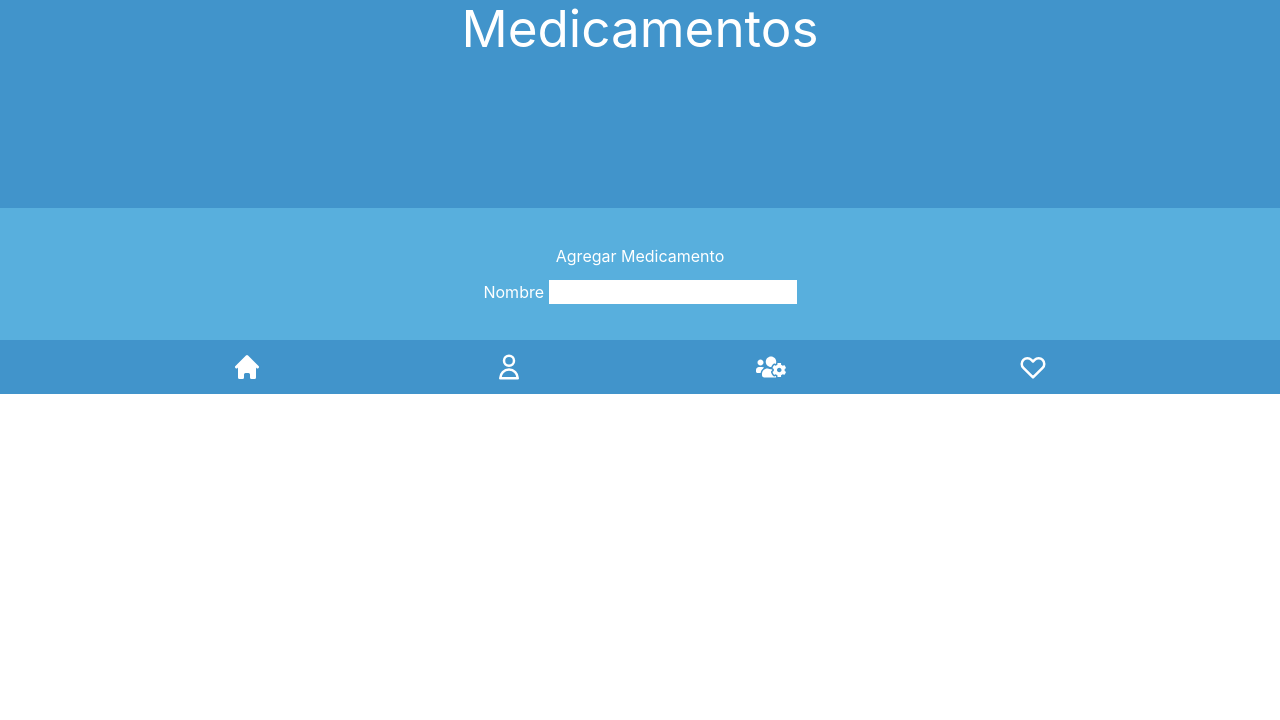
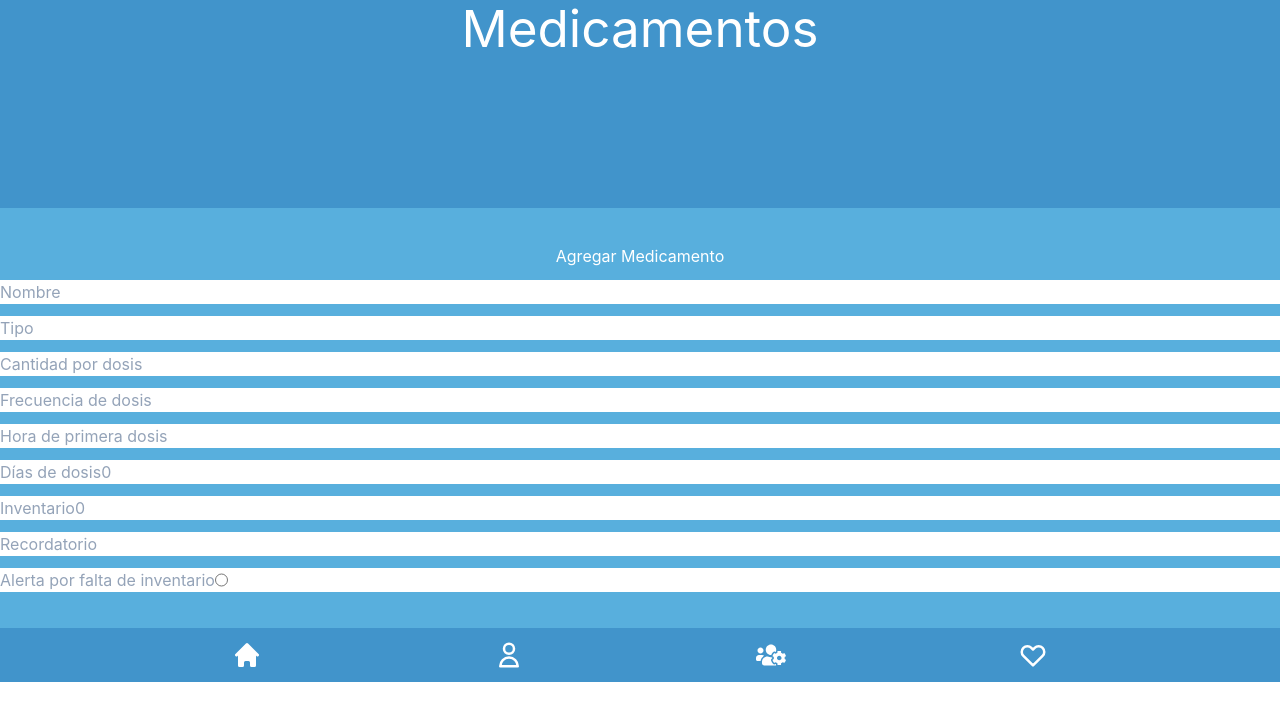
Before and after one commit to ArrascaetaFedericoIgnacio/SANVA-Proyect, a React (Vite) app in the folder client/: page /DrugsForm in a window 1280 px wide. Shown: the top 720 px of the page. Built offline with nearby package versions, Linux system fonts and the light colour scheme.

Commit message:
Add missing fields

```diff
--- a/client/src/components/DrugsForm.jsx
+++ b/client/src/components/DrugsForm.jsx
@@ -1,10 +1,12 @@
-import React from 'react'
+import React, { useState } from 'react'
 import { Footer } from './footer.jsx'
 import { Formik, Form, Field } from 'formik'
 import { useNavigate } from 'react-router'
 
 const DrugsForm = () => {
   const navigate = useNavigate()
+
+  const [reminderActive, setReminderActive] = useState(false)
 
   const PostInfo = async (values) => {
     try {
@@ -72,7 +74,7 @@ const DrugsForm = () => {
         validate={validateFields}>
         {({ isSubmitting }) => (
           <Form>
-            <div className='flex flex-col py-9 gap-3 px-14 bg-[#58afdd] text-white'>
+            <div className='flex flex-col py-9 gap-3 bg-[#58afdd] text-white'>
               <div className='flex justify-center items-center gap-2'>
                 <p>Agregar Medicamento</p>
               </div>
@@ -80,7 +82,7 @@ const DrugsForm = () => {
                       name='name'
                     >
                       {({ field, form: { touched, errors }, meta }) => (
-                        <div>
+                        <div className="w-screen flex bg-white text-slate-400">
                           <label>Nombre </label>
                           <input type="text" className="bg-white" {...field}></input>
                           {meta.touched && meta.error && (
@@ -88,11 +90,134 @@ const DrugsForm = () => {
                               {meta.error}
                             </div>
                           )}
-                        </div>
+                          </div>
+                      )}
+                    </Field>
+                    <Field
+                      name='type'
+                    >
+                      {({ field, form: { touched, errors }, meta }) => (
+                        <div className="w-screen flex bg-white text-slate-400">
+                          <label>Tipo </label>
+                          <input type="text" className="bg-white" {...field}></input>
+                          {meta.touched && meta.error && (
+                            <div className='pt-2 text-red-600 font-semibold'>
+                              {meta.error}
+                            </div>
+                          )}
+                          </div>
+                      )}
+                    </Field>
+                    <Field
+                      name='doseAmount'
+                    >
+                      {({ field, form: { touched, errors }, meta }) => (
+                        <div className="w-screen flex bg-white text-slate-400">
+                          <label>Cantidad por dosis </label>
+                          <input type="number" className="bg-white" {...field}></input>
+                          {meta.touched && meta.error && (
+                            <div className='pt-2 text-red-600 font-semibold'>
+                              {meta.error}
+                            </div>
+                          )}
+                          </div>
+                      )}
+                    </Field>
+                    <Field
+                      name='doseFrequency'
+                    >
+                      {({ field, form: { touched, errors }, meta }) => (
+                        <div className="w-screen flex bg-white text-slate-400">
+                          <label>Frecuencia de dosis </label>
+                          <input type="text" className="bg-white" {...field}></input>
+                          {meta.touched && meta.error && (
+                            <div className='pt-2 text-red-600 font-semibold'>
+                              {meta.error}
+                            </div>
+                          )}
+                          </div>
+                      )}
+                    </Field>
+                    <Field
+                      name='firstDoseHour'
+                    >
+                      {({ field, form: { touched, errors }, meta }) => (
+                        <div className="w-screen flex bg-white text-slate-400">
+                          <label>Hora de primera dosis </label>
+                          <input type="text" className="bg-white" {...field}></input>
+                          {meta.touched && meta.error && (
+                            <div className='pt-2 text-red-600 font-semibold'>
+                              {meta.error}
+                            </div>
+                          )}
+                          </div>
+                      )}
+                    </Field>
+                    <Field
+                      name='dosesDays'
+                    >
+                      {({ field, form: { touched, errors }, meta }) => (
+                        <div className="w-screen flex bg-white text-slate-400">
+                          <label>Días de dosis </label>
+                          <input type="number" className="bg-white" {...field}></input>
+                          {meta.touched && meta.error && (
+                            <div className='pt-2 text-red-600 font-semibold'>
+                              {meta.error}
+                            </div>
+                          )}
+                          </div>
+                      )}
+                    </Field>
+                    <Field
+                      name='inventory'
+                    >
+                      {({ field, form: { touched, errors }, meta }) => (
+                        <div className="w-screen flex bg-white text-slate-400">
+                          <label>Inventario </label>
+                          <input type="number" className="bg-white" {...field}></input>
+                          {meta.touched && meta.error && (
+                            <div className='pt-2 text-red-600 font-semibold'>
+                              {meta.error}
+                            </div>
+                          )}
+                          </div>
+                      )}
+                    </Field>
+                    <Field
+                      name='reminder'
+                    >
+                      {({ field, form: { touched, errors }, meta }) => (
+                        <div className="w-screen flex bg-white text-slate-400">
+                          <label>Recordatorio </label>
+                          {reminderActive
+                            ? <button type="button" className="bg-black" onClick={() => { setReminderActive(false) }}{...field}></button>
+                            : <button type="button" className="bg-white" onClick={() => { setReminderActive(true) }}{...field}></button>
+                          }
+                          {meta.touched && meta.error && (
+                            <div className='pt-2 text-red-600 font-semibold'>
+                              {meta.error}
+                            </div>
+                          )}
+                          </div>
+                      )}
+                    </Field>
+                    <Field
+                      name='lackOfInventoryAlert'
+                    >
+                      {({ field, form: { touched, errors }, meta }) => (
+                        <div className="w-screen flex bg-white text-slate-400">
+                          <label>Alerta por falta de inventario </label>
+                          <input type="radio" className="bg-white" {...field}></input>
+                          {meta.touched && meta.error && (
+                            <div className='pt-2 text-red-600 font-semibold'>
+                              {meta.error}
+                            </div>
+                          )}
+                          </div>
                       )}
                     </Field>
                   </div>
-                </Form>)}
+                  </Form>)}
                 </Formik>
         </main>
         <footer>
```
